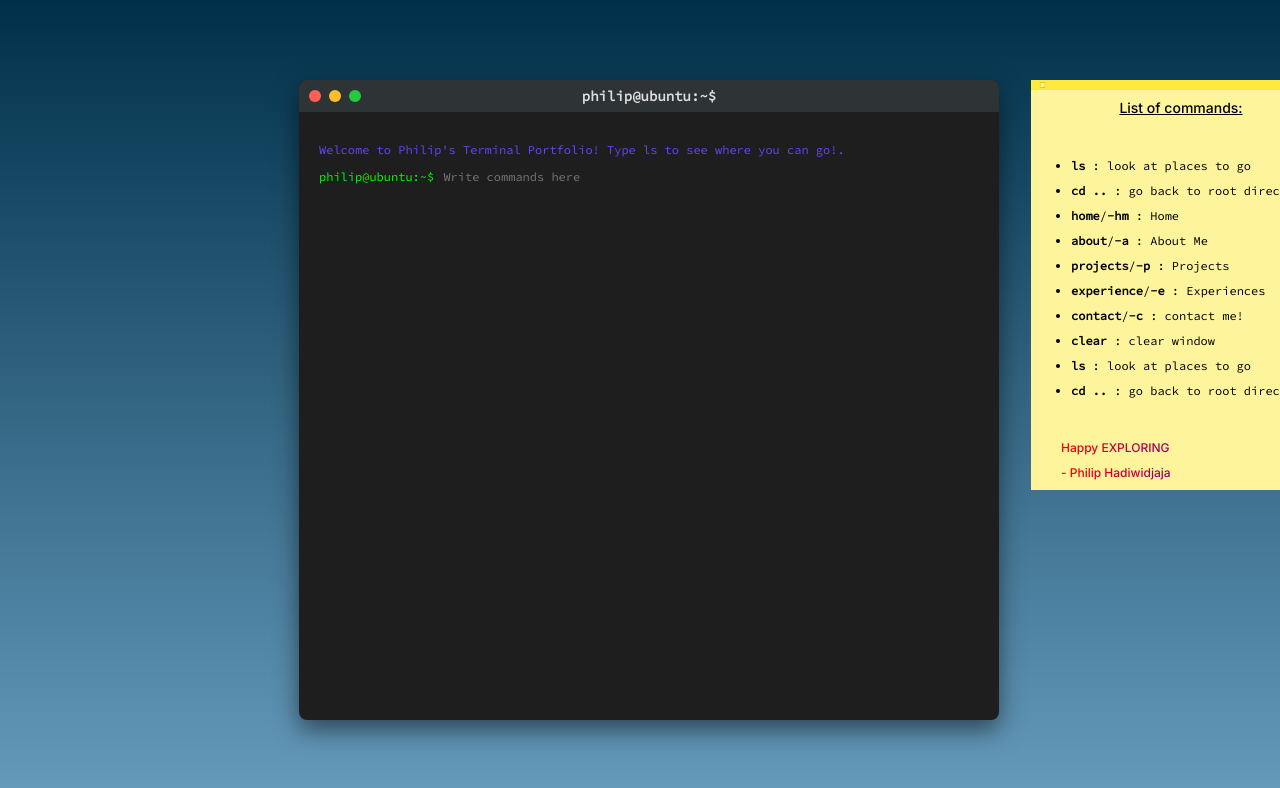
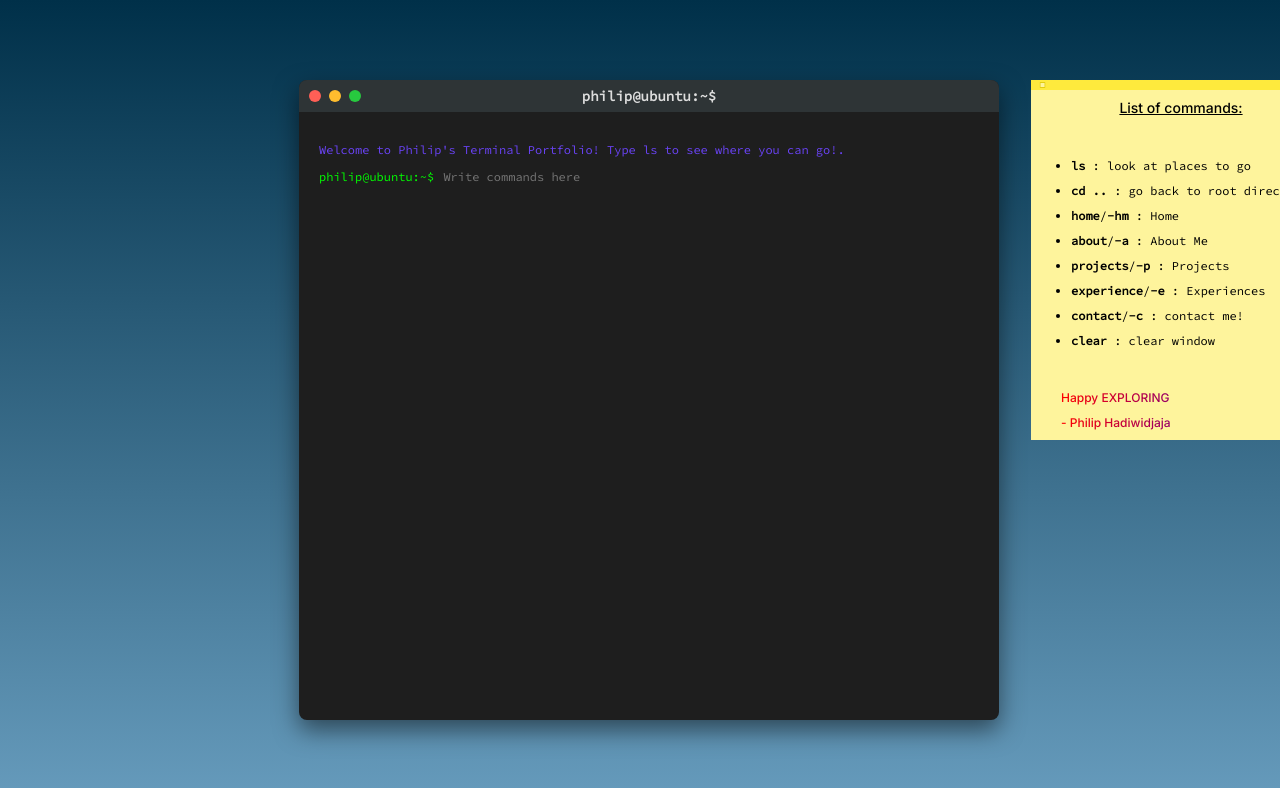
Before and after one commit to Philipkh18/philip_portfolio, a React (Vite) app: page / in a window 1280 px wide. Shown: the top 788 px of the page. Built offline with nearby package versions, Linux system fonts and the light colour scheme.

Commit message:
Fixed StickyNote

```diff
--- a/src/components/StickyNote.jsx
+++ b/src/components/StickyNote.jsx
@@ -44,12 +44,6 @@ export default function StickyNote() {
             <li>
               <span className="bold">clear</span> : clear window
             </li>
-            <li>
-              <span className="bold">ls</span> : look at places to go
-            </li>
-            <li>
-              <span className="bold">cd ..</span> : go back to root directory
-            </li>
           </ul>
           <br />
           <h2>Happy EXPLORING</h2>
```
